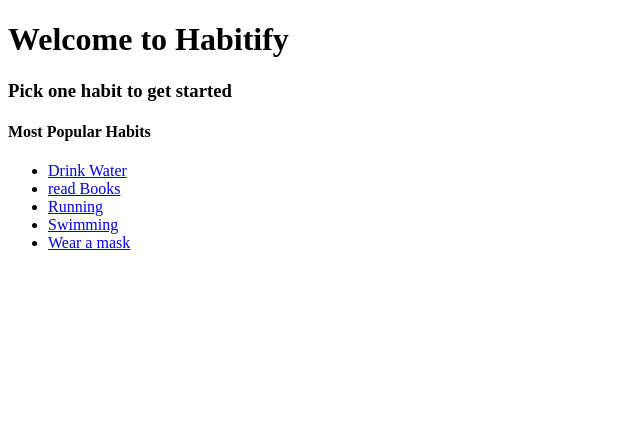
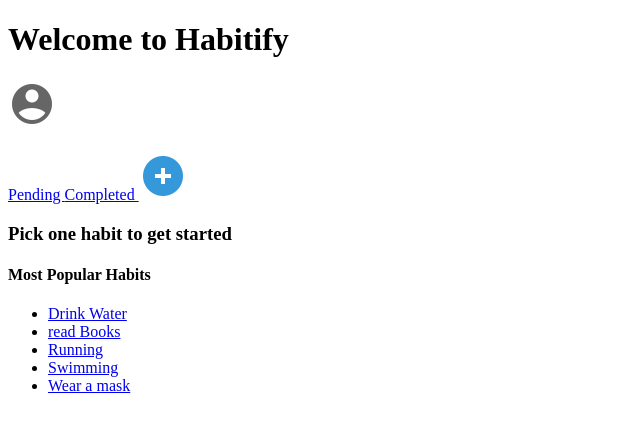
Before and after one commit to GSG-G9/habitify-YA, a React (Create React App) app: page /new in a window 1280 px wide. Shown: the top 432 px of the page, without its empty margins (0-640 px from the left). Built offline with nearby package versions, Linux system fonts and the light colour scheme.

Commit message:
add new habits component into profile

```diff
--- a/src/App.js
+++ b/src/App.js
@@ -45,7 +45,12 @@
             <Route
               exact
               path="/new"
-              render={(props) => <AddHabit {...props} />}
+              render={(props) => (
+                <div>
+                  <HabitProfile name={name} {...props} />
+                  <AddHabit {...props} />
+                </div>
+              )}
             />
             <Redirect to="/" />
           </Switch>
```
Also changed, not shown: 1 other file (tests, documents, lock files or other folders).
